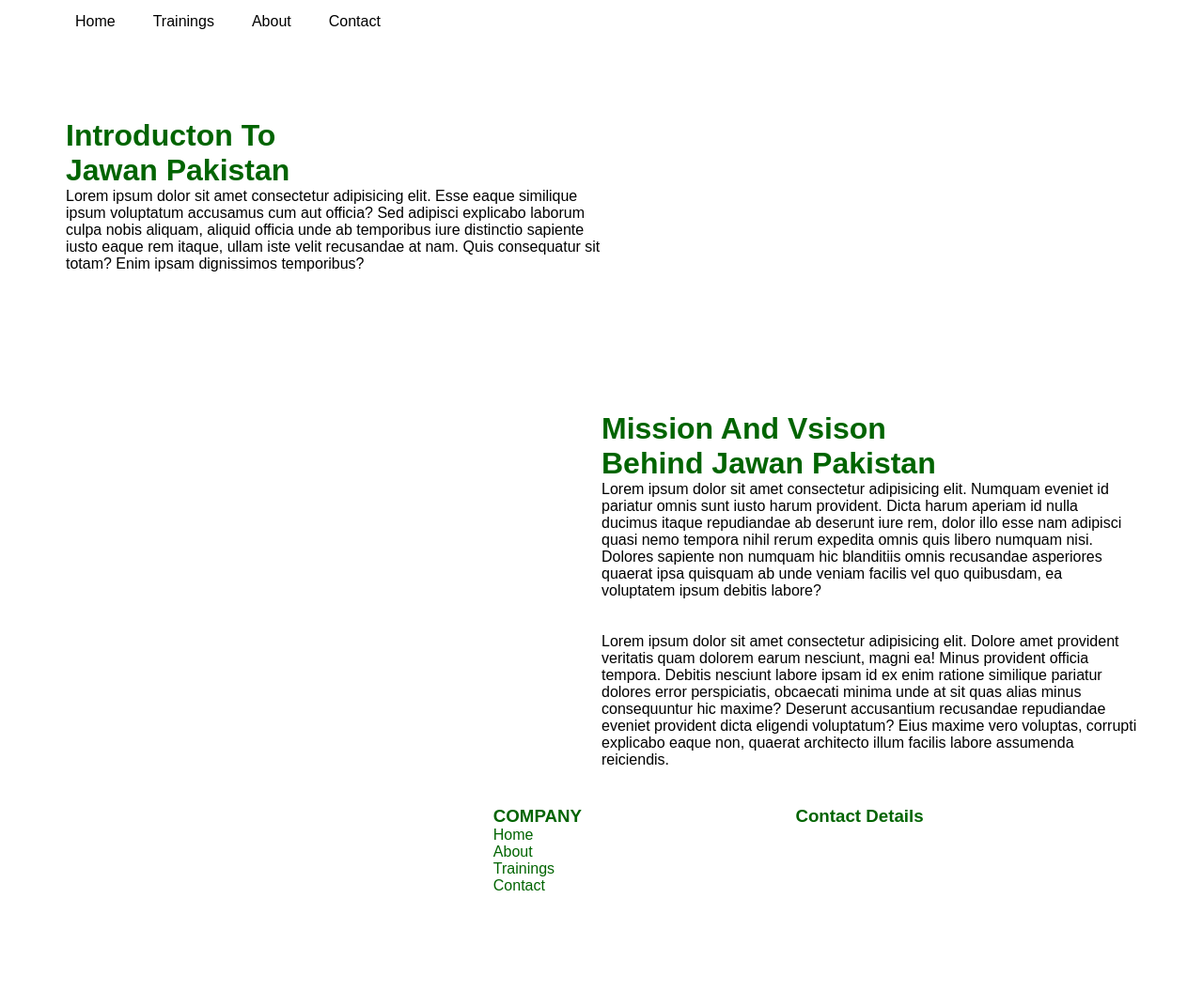
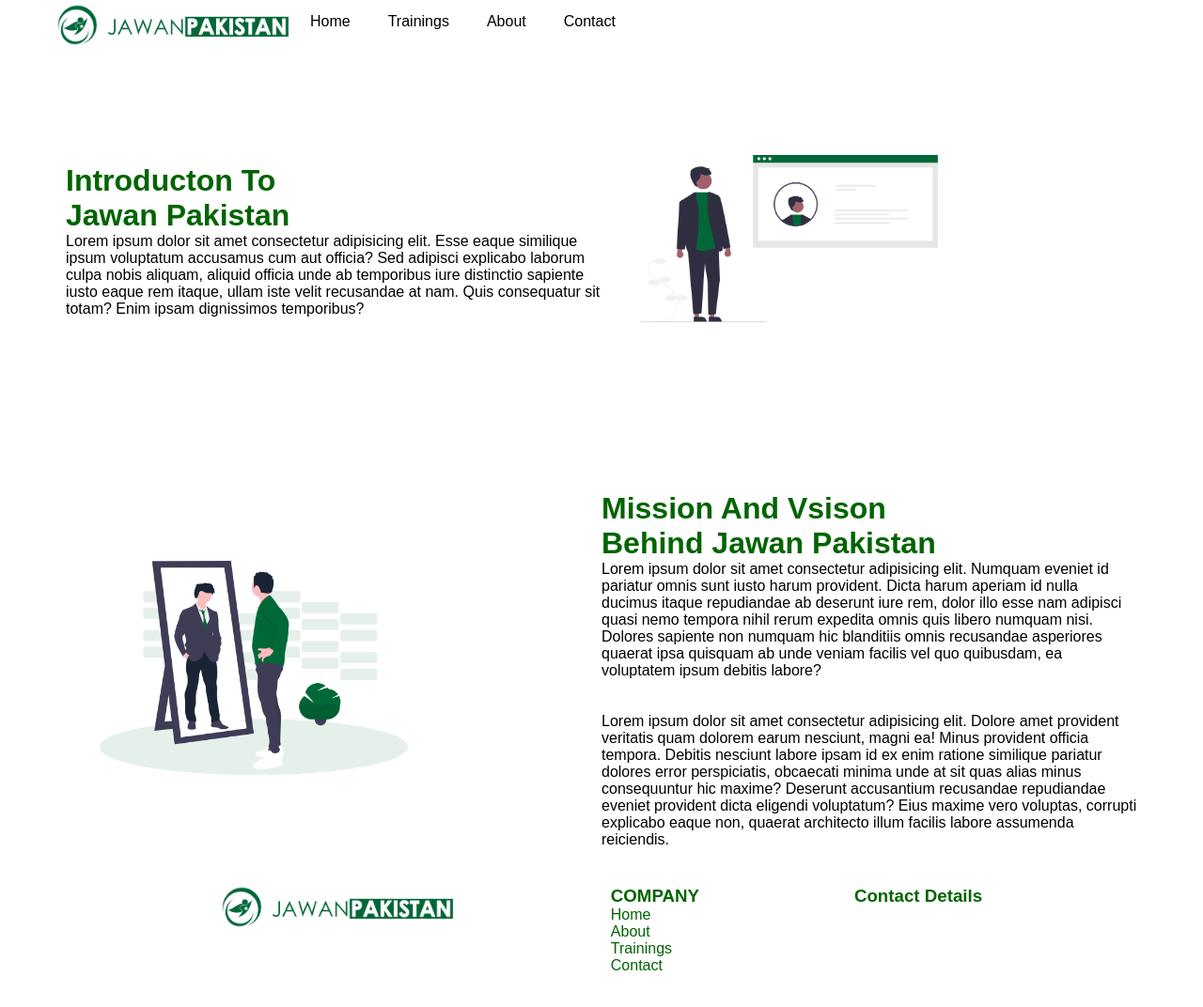
Before and after one commit to Syed-Zain-bukhari/JP-demo, a plain HTML site: page index.html in a window 1280 px wide. Shown: the part 56-1128 px from the top of the page at 94% size. Before the commit the page ends 1078 px from the top, so only its background shows below. Drawn offline with Linux system fonts and the light colour scheme.

Commit message:
Update index.html

```diff
--- a/index.html
+++ b/index.html
@@ -9,7 +9,7 @@
   <body>
     <nav class="main">
       <ul class="navbar">
-        <li><img src="./images/j3.png" alt="" width="250px" /></li>
+        <li><img src="./j3.png" alt="" width="250px" /></li>
         <li><a href="#">Home</a></li>
         <li class="dropdown">
           <a href="#">Trainings</a>
@@ -37,13 +37,13 @@
         </p>
       </div>
       <div class="subcontent2">
-        <img src="./images/1.png" alt="" width="400px" />
+        <img src="./1.png" alt="" width="400px" />
       </div>
     </div>
     <br /><br /><br /><br /><br /><br />
     <div class="content1">
       <div class="subcontent1">
-        <img src="./images/2.png" alt="" width="400px" />
+        <img src="./2.png" alt="" width="400px" />
       </div>
       <div class="subcontent2">
         <h1>Mission And Vsison <br />Behind Jawan Pakistan</h1>
@@ -72,7 +72,7 @@
     <footer>
       <div class="footer">
         <div>
-          <img src="./images/j3.png" alt="" width="250px" />
+          <img src="./j3.png" alt="" width="250px" />
         </div>
         <div>
           <h3>COMPANY</h3>
```
